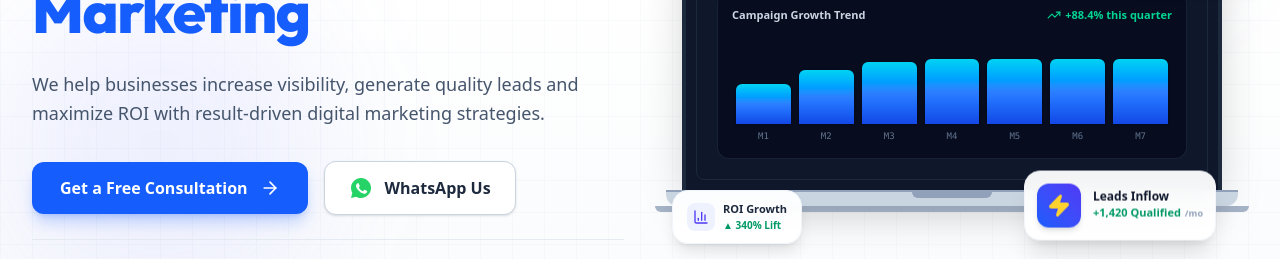
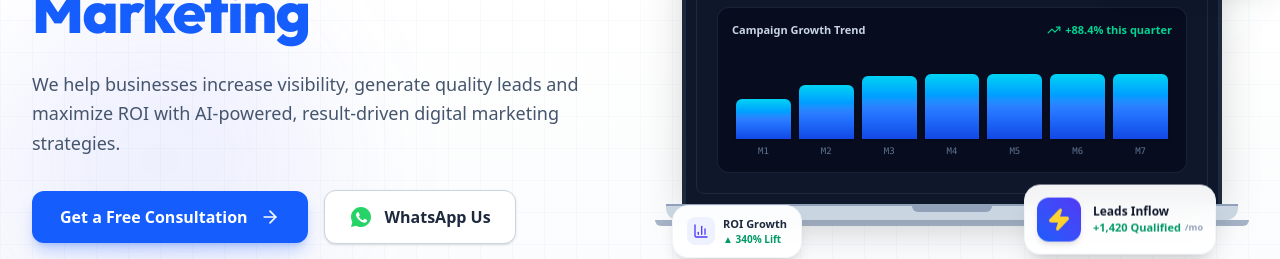
Before and after one commit to 96272134/marketing-guys, a React (Vite) app: page / in a window 1280 px wide. Shown: the part 428-687 px from the top of the page. Built offline with nearby package versions, Linux system fonts and the light colour scheme; no server answers.

Commit message:
update: minor code changes

```diff
--- a/src/components/HeroSection.tsx
+++ b/src/components/HeroSection.tsx
@@ -67,7 +67,7 @@ export const HeroSection: React.FC<HeroSectionProps> = ({
 
             {/* Subheadline */}
             <p className="text-base sm:text-lg text-slate-600 leading-relaxed max-w-xl">
-              We help businesses increase visibility, generate quality leads and maximize ROI with result-driven digital marketing strategies.
+               We help businesses increase visibility, generate quality leads and maximize ROI with AI-powered, result-driven digital marketing strategies.
             </p>
 
             {/* Dual CTA Buttons */}
```
